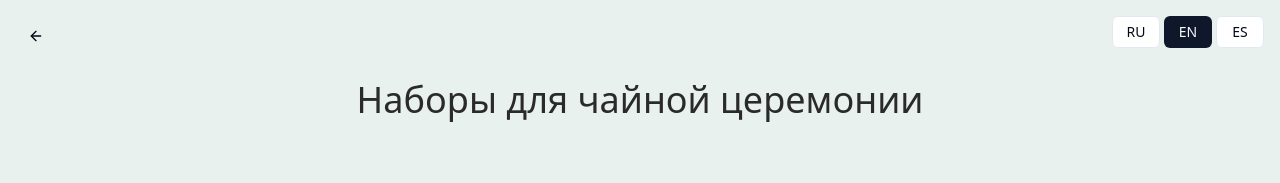
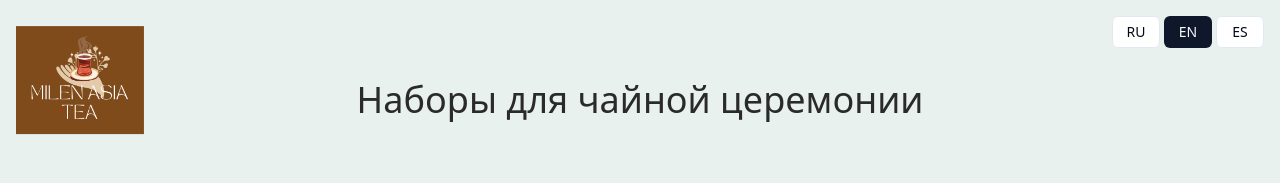
Before and after one commit to rjyarikkalendar/telapurr, a React (Vite) app: page /sets in a window 1280 px wide. Shown: the top 183 px of the page. Built offline with nearby package versions, Linux system fonts and the light colour scheme; what @cloudinary/url-gen would draw is missing.

Commit message:
Add brand logo to pages
Adds a brand logo to each page that redirects to the homepage when clicked.

```diff
--- a/src/App.tsx
+++ b/src/App.tsx
@@ -7,6 +7,7 @@ import { BrowserRouter, Routes, Route, useLocation } from "react-router-dom";
 import { CartWidget } from "@/components/CartWidget";
 import { NavigationBanner } from "@/components/NavigationBanner";
 import { LanguageSelector } from "@/components/LanguageSelector";
+import { BrandLogo } from "@/components/BrandLogo";
 import { useLanguage, LanguageProvider } from "@/hooks/use-language";
 import Index from "./pages/Index";
 import Tea from "./pages/Tea";
@@ -26,6 +27,7 @@ const AppContent = () => {
 
   return (
     <>
+      <BrandLogo />
       <CartWidget />
       <LanguageSelector currentLang={currentLang} onLanguageChange={setLanguage} />
       <Routes>
--- /dev/null
+++ b/src/components/BrandLogo.tsx
@@ -0,0 +1,14 @@
+
+import { Link } from "react-router-dom";
+
+export const BrandLogo = () => {
+  return (
+    <Link to="/" className="fixed top-4 left-4 z-50 w-32 h-32 transition-transform hover:scale-105">
+      <img
+        src="/lovable-uploads/0562e1f0-b033-4094-86a6-cbf9c21240d6.png"
+        alt="Milenasia Tea"
+        className="w-full h-full object-contain"
+      />
+    </Link>
+  );
+};
```
Also changed, not shown: public/lovable-uploads/0562e1f0-b033-4094-86a6-cbf9c21240d6.png (added).
